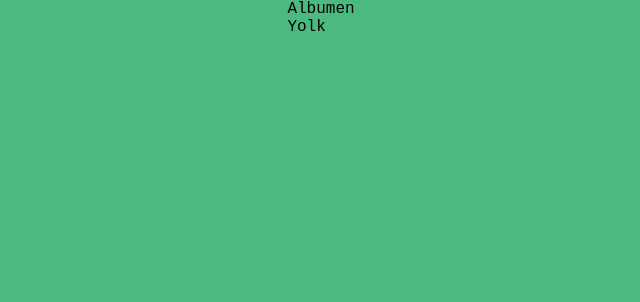
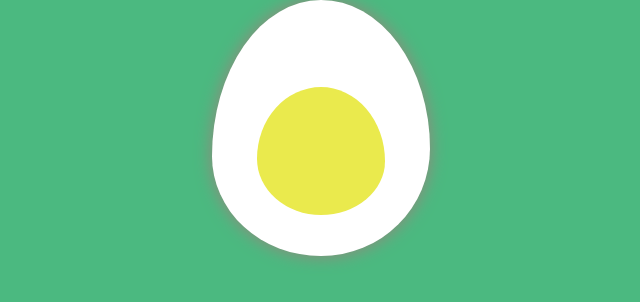
Before and after one commit to juliamanska/egg-timer-react, a React (Create React App) app: page / in a window 1280 px wide. Shown: the top 302 px of the page, without its empty margins (319-959 px from the left). Built offline with nearby package versions, Linux system fonts and the light colour scheme.

Commit message:
Add style to egg

```diff
--- a/src/App.css
+++ b/src/App.css
@@ -36,3 +36,25 @@
     transform: rotate(360deg);
   }
 } */
+
+
+.albumen{
+  background: white;
+  border-radius: 50% 50% 50% 50% / 61% 58% 42% 39%;
+  width: 17vw;
+  height: 20vw;
+  box-shadow: 0 0 15px 2px rgb(138, 143, 124);
+  position: relative;
+}
+
+.yolk{
+  background: rgb(234, 234, 77);
+  border-radius: 50% 50% 50% 50% / 56% 58% 42% 44%;
+  width: 10vw;
+  height: 10vw;
+  margin: auto;
+  position: absolute;
+  top: 59%;
+  left: 50%;
+  transform: translate(-50%, -50%);
+}
--- a/src/Components/Egg.js
+++ b/src/Components/Egg.js
@@ -4,8 +4,7 @@ const Egg = () => {
   return (
     <div className="egg">
       <div className="albumen">
-        Albumen
-        <div className="yolk">Yolk</div>
+        <div className="yolk"></div>
       </div>
     </div>
   );
```
